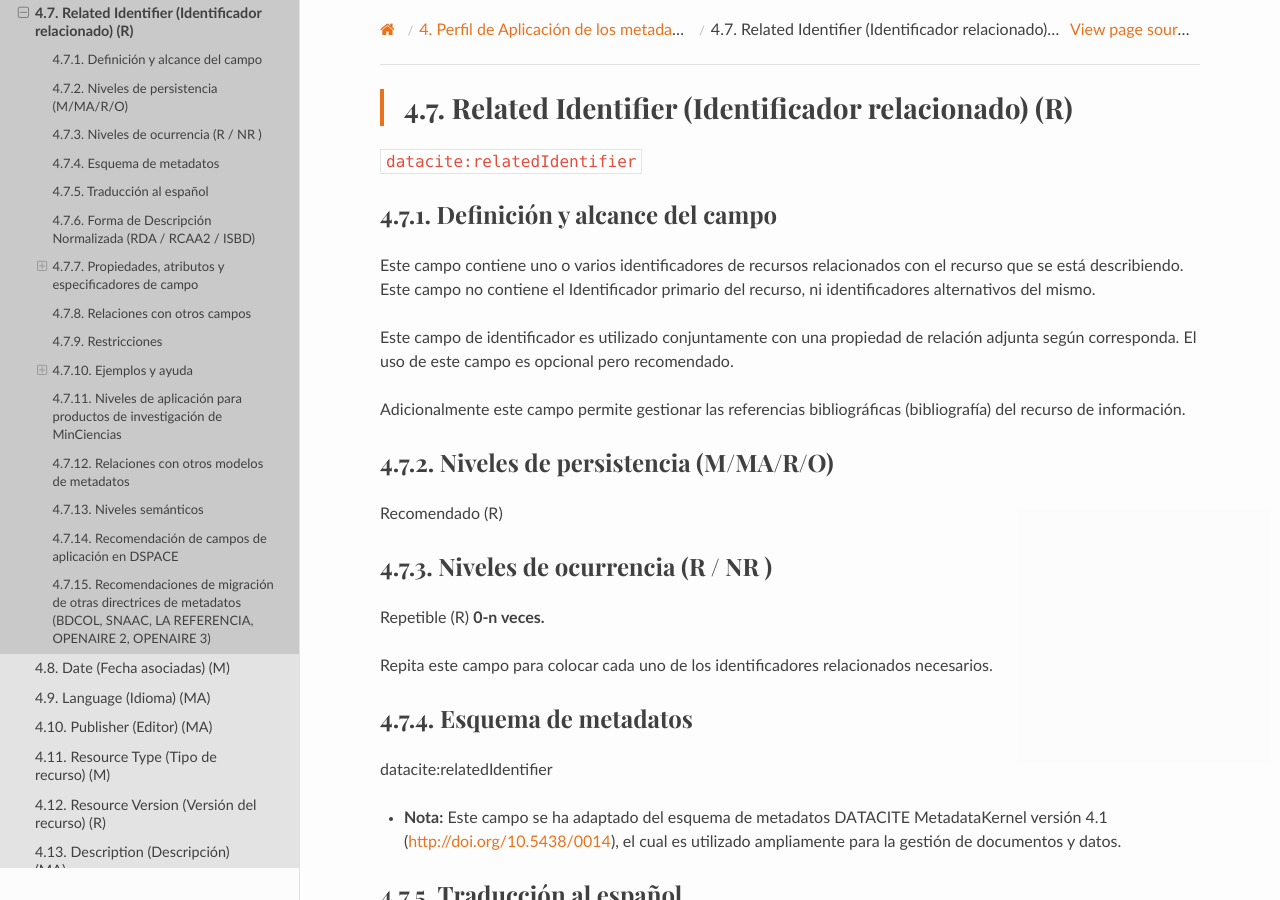
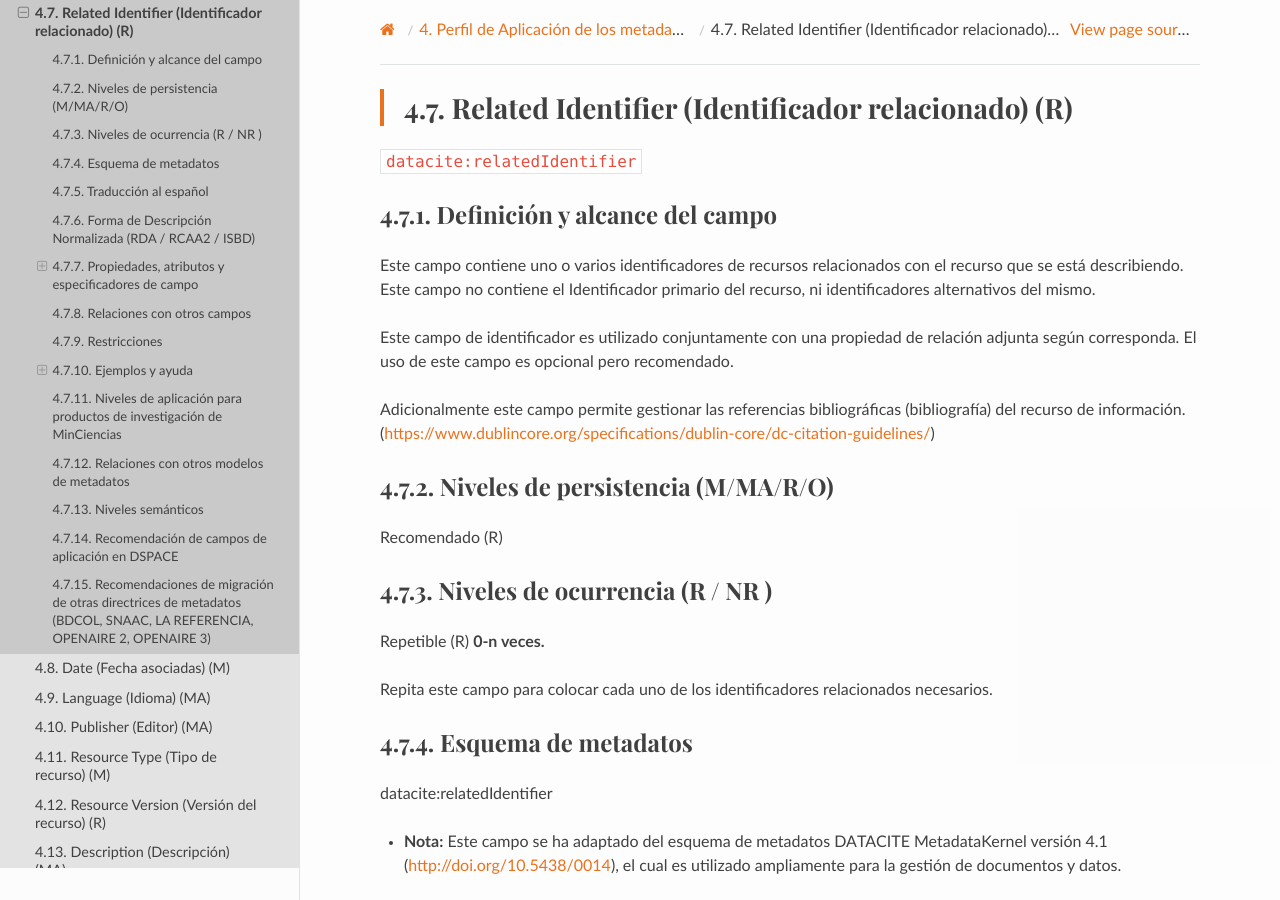
Before and after one commit to rcic/openaire4, a Sphinx documentation site: the page built from docs/field_relatedidentifier.rst, in a window 1280 px wide and 900 px high. Built offline with Sphinx 7.4.7 and the Read the Docs theme 2.0.0, drawn with Linux system fonts in a browser that asks for light colours; some web fonts are replaced; a script that is not in the unit is left out; some of the changed lines change nothing that is shown.

Commit message:
Update field_relatedidentifier.rst

```diff
--- a/docs/field_relatedidentifier.rst
+++ b/docs/field_relatedidentifier.rst
@@ -11,7 +11,7 @@ Este campo contiene uno o varios identificadores de recursos relacionados con el
 
 Este campo de identificador es utilizado conjuntamente con una propiedad de relación adjunta según corresponda. El uso de este campo es opcional pero recomendado.
 
-Adicionalmente este campo permite gestionar las referencias bibliográficas (bibliografía) del recurso de información.
+Adicionalmente este campo permite gestionar las referencias bibliográficas (bibliografía) del recurso de información. (https://www.dublincore.org/specifications/dublin-core/dc-citation-guidelines/)
 
 Niveles de persistencia (M/MA/R/O)
 ------------------------------------
```
